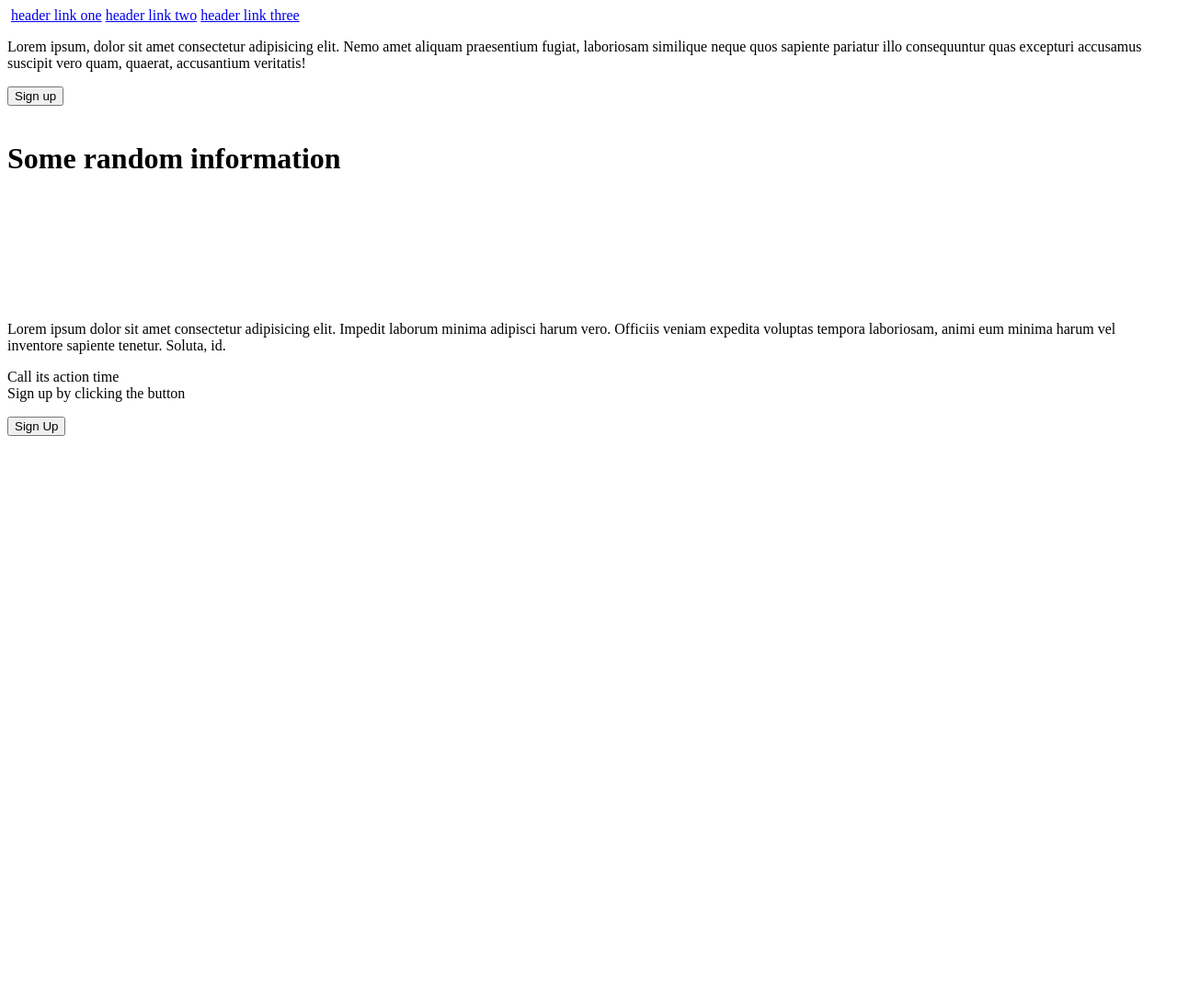
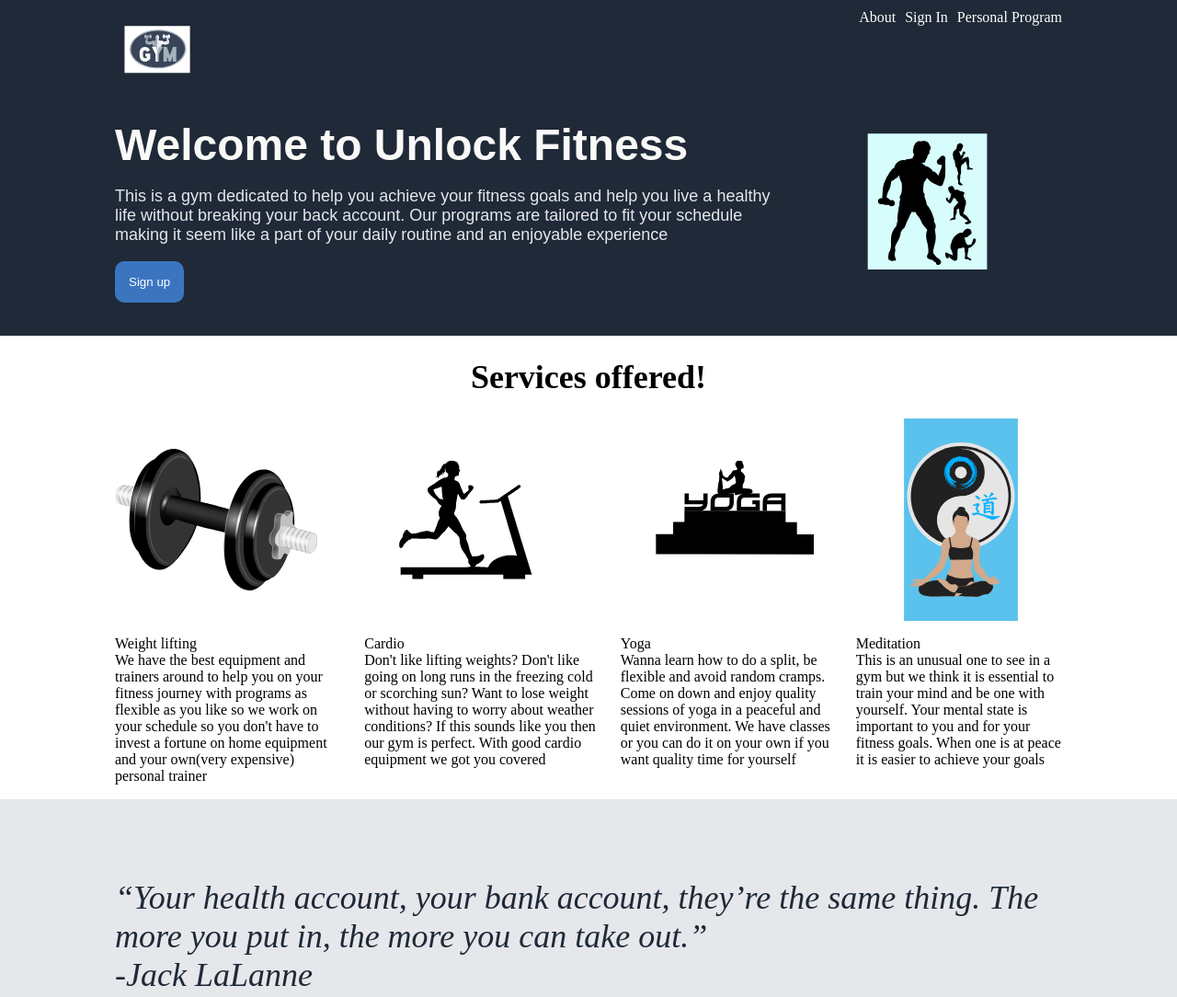
Before and after one commit to javanjuju/home-page, a plain HTML site: page index.html in a window 1280 px wide. Shown: the top 1084 px of the page at 92% size. Before the commit the page ends 800 px from the top, so only its background shows below. Drawn offline with Linux system fonts and the light colour scheme.

Commit message:
Add content to the homepage, styles and images

```diff
--- a/css/styles.css
+++ b/css/styles.css
@@ -1,3 +1,107 @@
-body{
-    height: 100%;
+html, body{
+    margin: 0;
+    height: 100vh;
+    width: 100%;
 }
+.header{
+    display: flex;
+    justify-content: space-between;
+    padding: 10px;
+    padding-right: 125px;
+    padding-left: 125px;
+    background-color: #1F2937;
+    color: white;
+    /* border: 3px solid red; */
+}
+.headerLinks{
+    display: flex;
+    gap: 10px;
+}
+.headerContent{
+    background-color: #1F2937;
+    display: flex;
+    justify-content: space-around;
+    padding: 10px;
+    padding-right: 125px;
+    padding-left: 125px;
+    color: #F9FAF8;
+    padding-bottom: 15px;
+    /* border: 3px solid red; */
+}
+.textInfo{
+    font-family: Hero, sans-serif;
+    font-weight: bold;
+    font-size: 48px;
+    color: #F9FAF8;
+    margin-bottom: 0;
+    margin-top: 0;
+}
+.headerText{
+    font-family: Hero, sans-serif;
+    font-size: 18px;
+    color: #E5E7EB;
+    /* border: 3px solid red; */
+}
+.bodyContent{
+    display: flex;
+    gap: 20px;
+    justify-content: space-between;
+    padding-right: 125px;
+    padding-left: 125px;
+}
+.description{
+    display: flex;
+    justify-content: space-between;
+    padding-right: 125px;
+    padding-left: 125px;
+    gap: 20px;
+}
+.quote{
+    display: flex;
+    background-color: #E5E7EB;
+    padding-top: 50px;
+    padding-bottom: 50px;
+    padding-right: 125px;
+    padding-left: 125px;
+    font-size: 36px;
+    color: #1F2937;
+    font-style: italic;
+}
+.footer{
+    display: flex;
+    border-radius: 10px;
+    padding-top: 30px;
+    padding-bottom: 30px;
+    padding-right: 125px;
+    padding-left: 125px;
+    justify-content: space-around;
+    align-items: center;
+    background-color: rgb(59, 117, 192);
+    color: white;
+    margin: 50px;
+}
+button {
+    color: white;
+    background-color: rgb(59, 117, 192);
+    border: transparent;
+    border-radius: 10px;
+    padding: 15px;
+}
+
+.whiteSpace{
+    margin: 25px;
+    color: white;
+}
+
+a{
+    text-decoration: none;
+    color: white;
+}
+h1{
+    text-align: center;
+    font-size: 36px;
+    font-weight: bolder;
+}
+/* img{
+    border: 3px solid red;
+} */
--- a/index.html
+++ b/index.html
@@ -3,54 +3,76 @@
     <head>
         <meta charset="utf-8">
         <title>Homepage</title>
+        <link rel="stylesheet" href="css/styles.css">
     </head>
     <body>
         <div class="head">
             <div class="header">
-                <img src="#" alt="">
-                <a href="#">header link one</a>
-                <a href="#">header link two</a>
-                <a href="#">header link three</a>
+                <img src="img/gymlogo3.svg" height="100" width="100" alt="gym logo">
+                <div class="headerLinks">
+                    <a href="#">About</a>
+                    <a href="#">Sign In</a>
+                    <a href="#">Personal Program</a>
+                </div>
             </div>
             <div class="headerContent">
                 <div class="headerInfo">
+                    <p class="textInfo">Welcome to Unlock Fitness</p>
                     <p class="headerText">
-                        Lorem ipsum, dolor sit amet consectetur adipisicing elit. Nemo amet aliquam
-                        praesentium fugiat, laboriosam similique neque quos sapiente pariatur illo
-                        consequuntur quas excepturi accusamus suscipit vero quam, quaerat,
-                        accusantium veritatis!
+                        This is a gym dedicated to help you achieve your fitness goals and
+                        help you live a healthy life without breaking your back account. Our
+                        programs are tailored to fit your schedule making it seem like a part
+                        of your daily routine and an enjoyable experience
                     </p>
                     <button class="headerButton">
                         Sign up
                     </button>
                 </div>
-                <img src="#" alt="">
+                <img src="img/gymart.svg" height="220" width="800" alt="gym acrobatics">
+            </div>
         </div>
         <div class="body">
-                <h1>Some random information</h1>
+            <h1>Services offered!</h1>
             <div class="bodyContent">
-                    <img src="#" alt="">
-                    <p class="description">
+                <img src="img/gymcontent7.svg" height="220" width="220" alt="">
+                <img src="img/gymcontent2.svg" height="220" width="220" alt="">
+                <img src="img/gymcontent3.svg" height="220" width="220" alt="">
+                <img src="img/gymcontent4.svg" height="220" width="220" alt="">
+            </div>
+            <div class="description">
+                <p>
+                    Weight lifting<br>
+                    We have the best equipment and trainers around to help you on your fitness journey
+                    with programs as flexible as you like so we work on your schedule so you don't
+                    have to invest a fortune on home equipment and your own(very expensive) personal
+                    trainer
                 </p>
-                    <img src="#" alt="">
-                    <p class="description">
-
+                <p>
+                    Cardio<br>
+                    Don't like lifting weights? Don't like going on long runs in the freezing cold
+                    or scorching sun? Want to lose weight without having to worry about weather
+                    conditions? If this sounds like you then our gym is perfect. With good cardio
+                    equipment we got you covered
                 </p>
-                    <img src="#" alt="">
-                    <p class="description">
-
+                <p>
+                    Yoga<br>
+                    Wanna learn how to do a split, be flexible and avoid random cramps. Come on down
+                    and enjoy quality sessions of yoga in a peaceful and quiet environment. We have
+                    classes or you can do it on your own if you want quality time for yourself
                 </p>
-                    <img src="#" alt="">
-                    <p class="description">
-
+                <p>
+                    Meditation<br>
+                    This is an unusual one to see in a gym but we think it is essential to train
+                    your mind and be one with yourself. Your mental state is important to you and
+                    for your fitness goals. When one is at peace it is easier to achieve your goals
                 </p>
             </div>
             <div class="quote">
                 <p>
-                        Lorem ipsum dolor sit amet consectetur adipisicing elit. Impedit laborum
-                        minima adipisci harum vero. Officiis veniam expedita voluptas tempora
-                        laboriosam, animi eum minima harum vel inventore sapiente tenetur. Soluta,
-                        id.
+                    “Your health account, your bank account, they’re the same thing.
+                    The more you put in, the more you can take out.”
+                    <br>
+                    -Jack LaLanne
                 </p>
             </div>
         </div>
@@ -63,6 +85,11 @@
                 Sign Up
             </button>
         </div>
+        <div class="whiteSpace">
+            <p>
+                This is empty space
+            </p>
         </div>
+
     </body>
 </html>
```
Also changed, not shown: img/gymart.svg (added), img/gymcontent.svg (added), img/gymcontent2.svg (added), img/gymcontent3.svg (added), img/gymcontent4.svg (added), img/gymcontent6.svg (added), img/gymcontent7.svg (added). Lines whose indentation alone changed are shown as unchanged.
